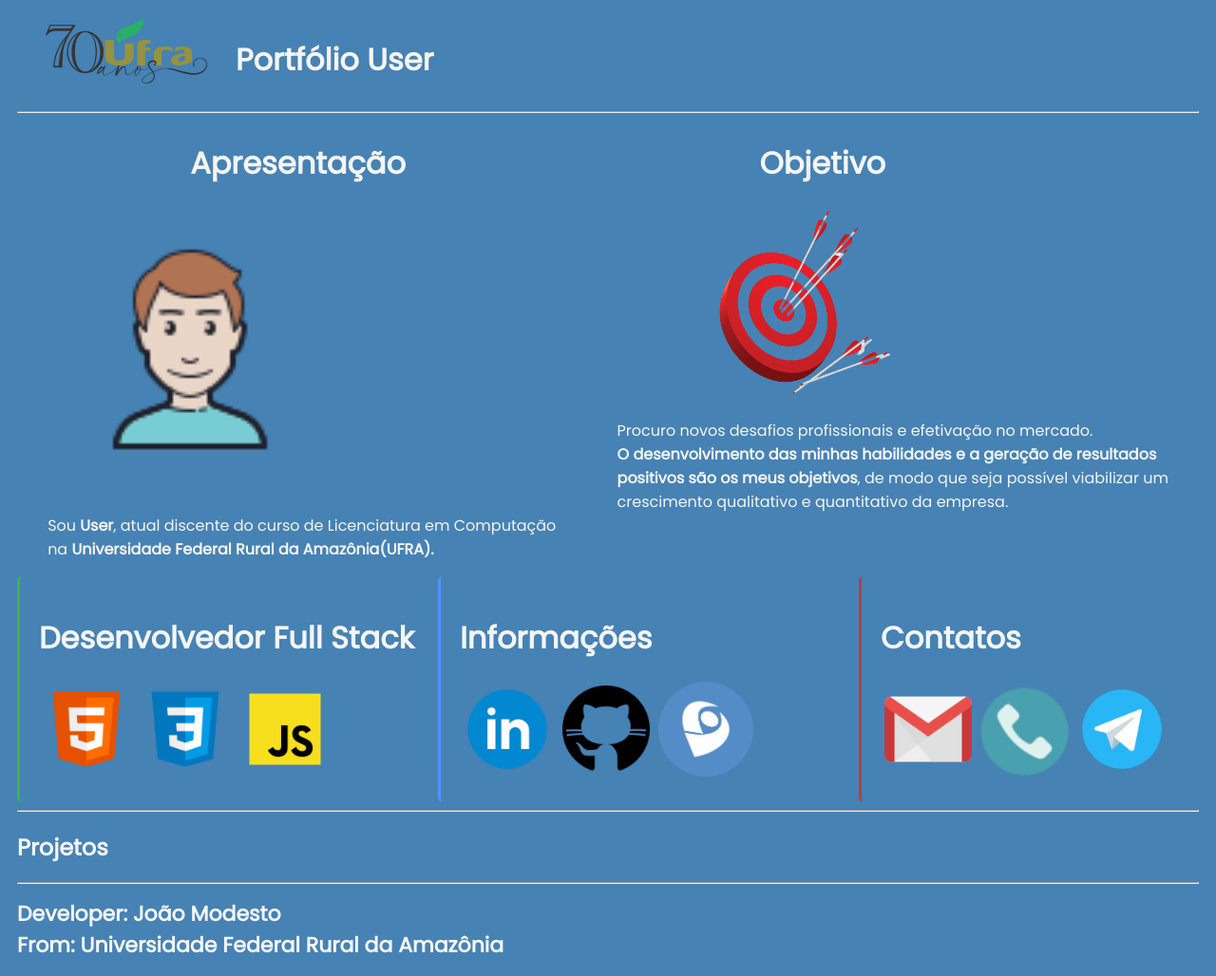
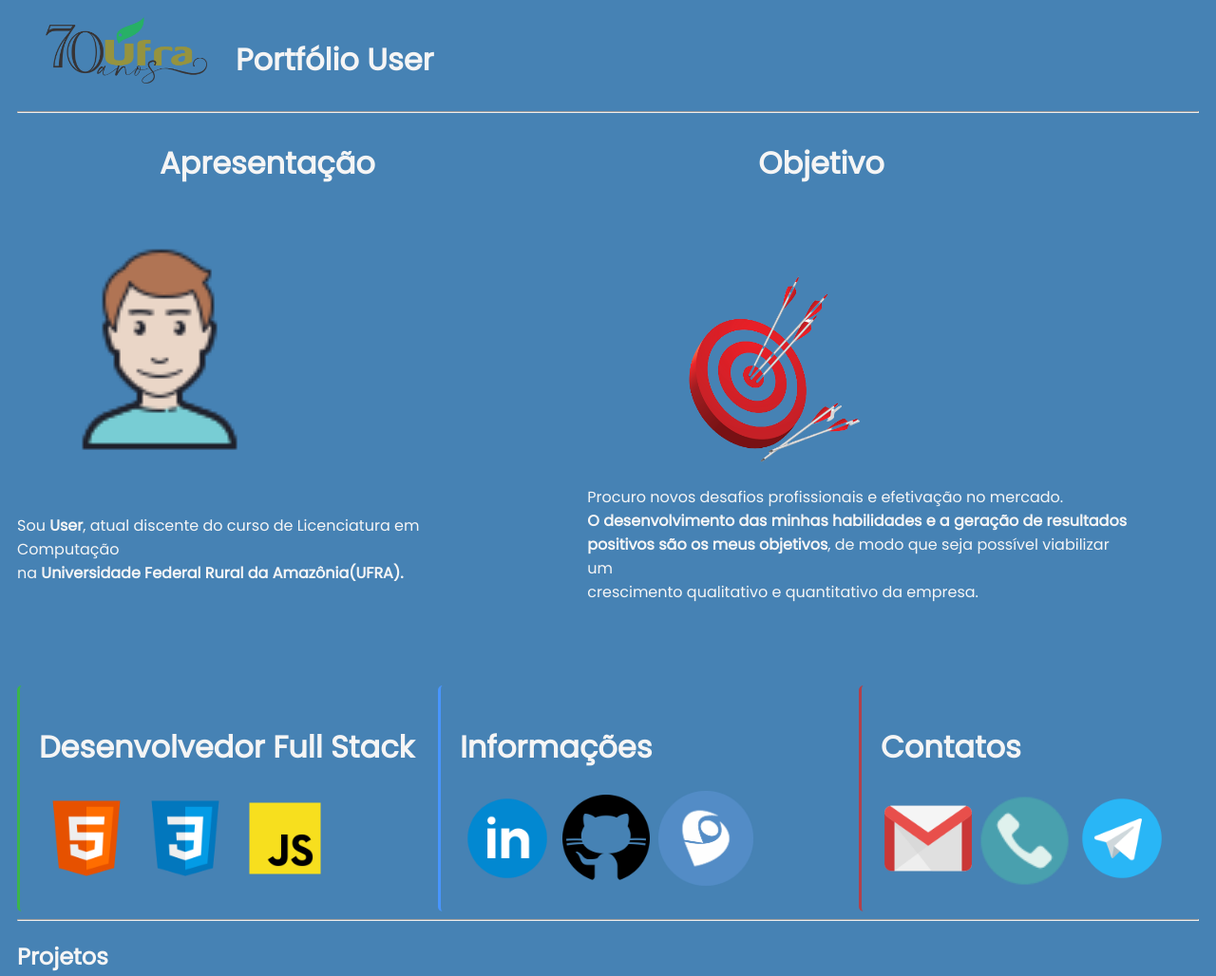
Before and after one commit to ModestoII/User-Portfolio, a plain HTML site: page index.html in a window 1280 px wide. Shown: the top 1028 px of the page at 95% size. Drawn offline with Linux system fonts and the light colour scheme.

Commit message:
five-commit

```diff
--- a/index.html
+++ b/index.html
@@ -38,13 +38,15 @@
         </div>
 
         <div>
-            <h1 class="tittle1">Objetivo</h1>
+            <h1 class="tittle2">Objetivo</h1>
+            <div class="subdiv2">
                 <img class="objetivo" src="objetivo.png">
                 <p>
                     Procuro novos desafios profissionais e efetivação no mercado.<br> <strong>O desenvolvimento das minhas
                     habilidades e a geração de resultados<br> positivos são os meus objetivos</strong>, de modo que seja possível
                     viabilizar um<br> crescimento qualitativo e quantitativo da empresa.
                 </p>
+            </div>
         </div>
     </div>
 
--- a/styles.css
+++ b/styles.css
@@ -32,8 +32,16 @@
     flex-direction: row;
 }
 
+.subdiv2{
+    padding: 70px;
+}
+
 .tittle1{
     padding-left: 150px;
+}
+
+.tittle2{
+    padding-left: 250px;
 }
 
 .objetivo{
```
Lines whose indentation alone changed are shown as unchanged.
